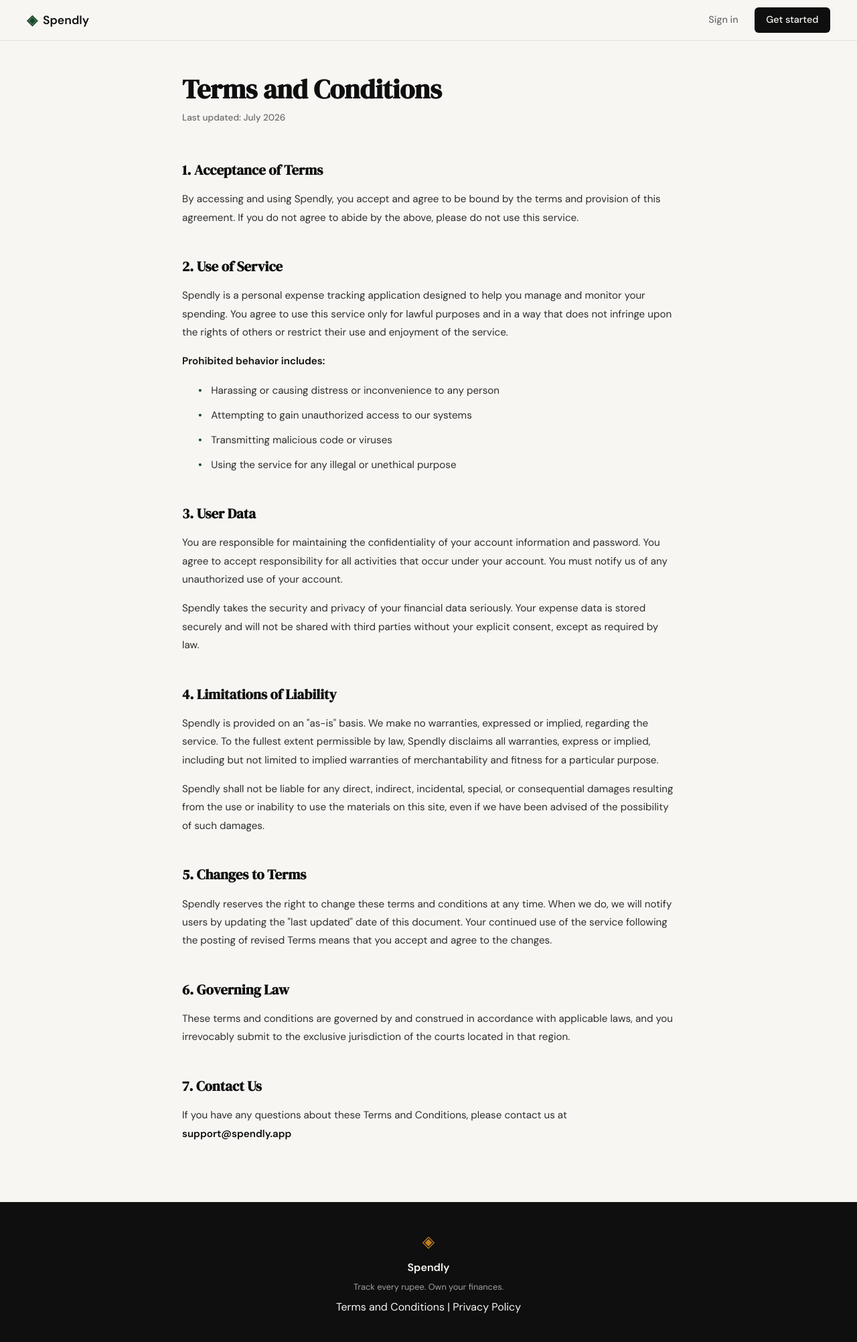
After one commit to parul2819/claude-project, a Flask app: page /terms in a window 1280 px wide. The commit adds this page. Shown: the whole page at 67% size. Run offline with Flask 3, Linux system fonts and the light colour scheme.

Commit message:
Add Terms and Conditions page
- Add /terms route in app.py that renders terms.html
- Create templates/terms.html with themed T&C content
- Update footer link in base.html to point to /terms

Includes sections: Acceptance of Terms, Use of Service, User Data,
Limitations of Liability, Changes to Terms, Governing Law, and Contact Us.

Co-Authored-By: Claude Haiku 4.5 <noreply@anthropic.com>

```diff
--- a/app.py
+++ b/app.py
@@ -20,6 +20,11 @@ def register():
 @app.route("/login")
 def login():
     return render_template("login.html")
+
+
+@app.route("/terms")
+def terms():
+    return render_template("terms.html")
 
 
 # ------------------------------------------------------------------ #
--- a/templates/base.html
+++ b/templates/base.html
@@ -34,6 +34,9 @@
             <span class="brand-icon">◈</span>
             <span class="footer-name">Spendly</span>
             <p class="footer-copy">Track every rupee. Own your finances.</p>
+            <div class="footer-links">
+                <a href="{{ url_for('terms') }}">Terms and Conditions</a> | <a href="#">Privacy Policy</a>
+            </div>
         </div>
     </footer>
 
--- /dev/null
+++ b/templates/terms.html
@@ -0,0 +1,134 @@
+{% extends "base.html" %}
+
+{% block title %}Terms and Conditions - Spendly{% endblock %}
+
+{% block head %}
+<style>
+    .terms-container {
+        max-width: 800px;
+        margin: 0 auto;
+        padding: 3rem 2rem;
+    }
+
+    .terms-header {
+        margin-bottom: 3rem;
+    }
+
+    .terms-title {
+        font-family: var(--font-display);
+        font-size: 2.5rem;
+        color: var(--ink);
+        margin-bottom: 0.5rem;
+        line-height: 1.2;
+    }
+
+    .terms-updated {
+        font-size: 0.85rem;
+        color: var(--ink-muted);
+        font-weight: 500;
+    }
+
+    .terms-section {
+        margin-bottom: 2.5rem;
+        line-height: 1.8;
+    }
+
+    .terms-section h2 {
+        font-family: var(--font-display);
+        font-size: 1.3rem;
+        color: var(--ink);
+        margin-bottom: 0.75rem;
+        margin-top: 0;
+    }
+
+    .terms-section p {
+        color: var(--ink-soft);
+        margin-bottom: 1rem;
+        font-size: 0.95rem;
+    }
+
+    .terms-section p:last-child {
+        margin-bottom: 0;
+    }
+
+    .terms-section ul {
+        list-style: none;
+        padding: 0;
+        margin: 1rem 0 1rem 1.5rem;
+    }
+
+    .terms-section ul li {
+        color: var(--ink-soft);
+        font-size: 0.95rem;
+        margin-bottom: 0.6rem;
+        position: relative;
+        padding-left: 1.2rem;
+    }
+
+    .terms-section ul li::before {
+        content: "•";
+        color: var(--accent);
+        font-weight: bold;
+        position: absolute;
+        left: 0;
+    }
+
+    .terms-section strong {
+        color: var(--ink);
+        font-weight: 600;
+    }
+</style>
+{% endblock %}
+
+{% block content %}
+<div class="terms-container">
+    <div class="terms-header">
+        <h1 class="terms-title">Terms and Conditions</h1>
+        <p class="terms-updated">Last updated: July 2026</p>
+    </div>
+
+    <section class="terms-section">
+        <h2>1. Acceptance of Terms</h2>
+        <p>By accessing and using Spendly, you accept and agree to be bound by the terms and provision of this agreement. If you do not agree to abide by the above, please do not use this service.</p>
+    </section>
+
+    <section class="terms-section">
+        <h2>2. Use of Service</h2>
+        <p>Spendly is a personal expense tracking application designed to help you manage and monitor your spending. You agree to use this service only for lawful purposes and in a way that does not infringe upon the rights of others or restrict their use and enjoyment of the service.</p>
+        <p><strong>Prohibited behavior includes:</strong></p>
+        <ul>
+            <li>Harassing or causing distress or inconvenience to any person</li>
+            <li>Attempting to gain unauthorized access to our systems</li>
+            <li>Transmitting malicious code or viruses</li>
+            <li>Using the service for any illegal or unethical purpose</li>
+        </ul>
+    </section>
+
+    <section class="terms-section">
+        <h2>3. User Data</h2>
+        <p>You are responsible for maintaining the confidentiality of your account information and password. You agree to accept responsibility for all activities that occur under your account. You must notify us of any unauthorized use of your account.</p>
+        <p>Spendly takes the security and privacy of your financial data seriously. Your expense data is stored securely and will not be shared with third parties without your explicit consent, except as required by law.</p>
+    </section>
+
+    <section class="terms-section">
+        <h2>4. Limitations of Liability</h2>
+        <p>Spendly is provided on an "as-is" basis. We make no warranties, expressed or implied, regarding the service. To the fullest extent permissible by law, Spendly disclaims all warranties, express or implied, including but not limited to implied warranties of merchantability and fitness for a particular purpose.</p>
+        <p>Spendly shall not be liable for any direct, indirect, incidental, special, or consequential damages resulting from the use or inability to use the materials on this site, even if we have been advised of the possibility of such damages.</p>
+    </section>
+
+    <section class="terms-section">
+        <h2>5. Changes to Terms</h2>
+        <p>Spendly reserves the right to change these terms and conditions at any time. When we do, we will notify users by updating the "last updated" date of this document. Your continued use of the service following the posting of revised Terms means that you accept and agree to the changes.</p>
+    </section>
+
+    <section class="terms-section">
+        <h2>6. Governing Law</h2>
+        <p>These terms and conditions are governed by and construed in accordance with applicable laws, and you irrevocably submit to the exclusive jurisdiction of the courts located in that region.</p>
+    </section>
+
+    <section class="terms-section">
+        <h2>7. Contact Us</h2>
+        <p>If you have any questions about these Terms and Conditions, please contact us at <strong>support@spendly.app</strong></p>
+    </section>
+</div>
+{% endblock %}
```
